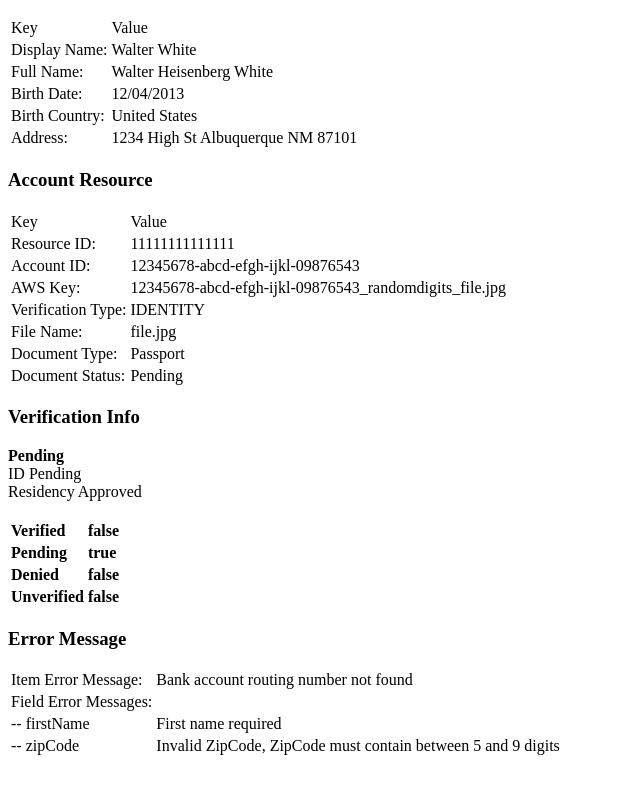
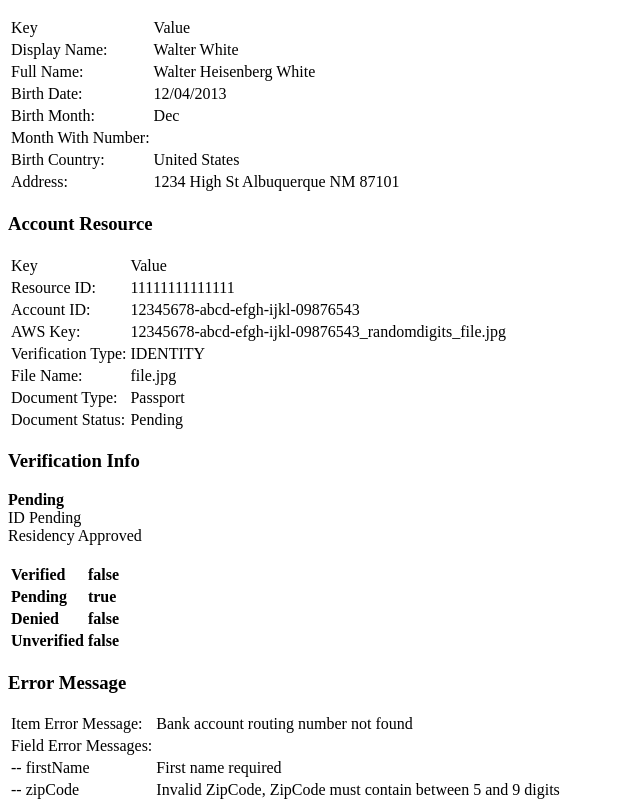
Before and after one commit to coinlatera/bc-angular-models, a website: page test-app/index.html in a window 1280 px wide. Shown: the part 91-901 px from the top of the page, without its empty margins (0-640 px from the left). Before the commit the page ends 857 px from the top, so only its background shows below. Drawn offline with nearby package versions, Linux system fonts and the light colour scheme.

Commit message:
Added month number function for dropdowns

```diff
--- a/test-app/index.html
+++ b/test-app/index.html
@@ -29,6 +29,14 @@
         <tr>
           <td>Birth Date: </td>
           <td>{{userAccount.userDetails.displayDateOfBirth()}}</td>
+        </tr>
+        <tr>
+          <td>Birth Month: </td>
+          <td>{{userAccount.userDetails.month()}}</td>
+        </tr>
+        <tr>
+          <td>Month With Number: </td>
+          <td>{{userAccount.userDetails.monthWithNumber()}}</td>
         </tr>
         <tr>
           <td>Birth Country: </td>
```
Also changed, not shown: assets/services/user-account-info.coffee (+8 -0 lines), dist/bc-angular-models.js, dist/bc-angular-models.min.js.
